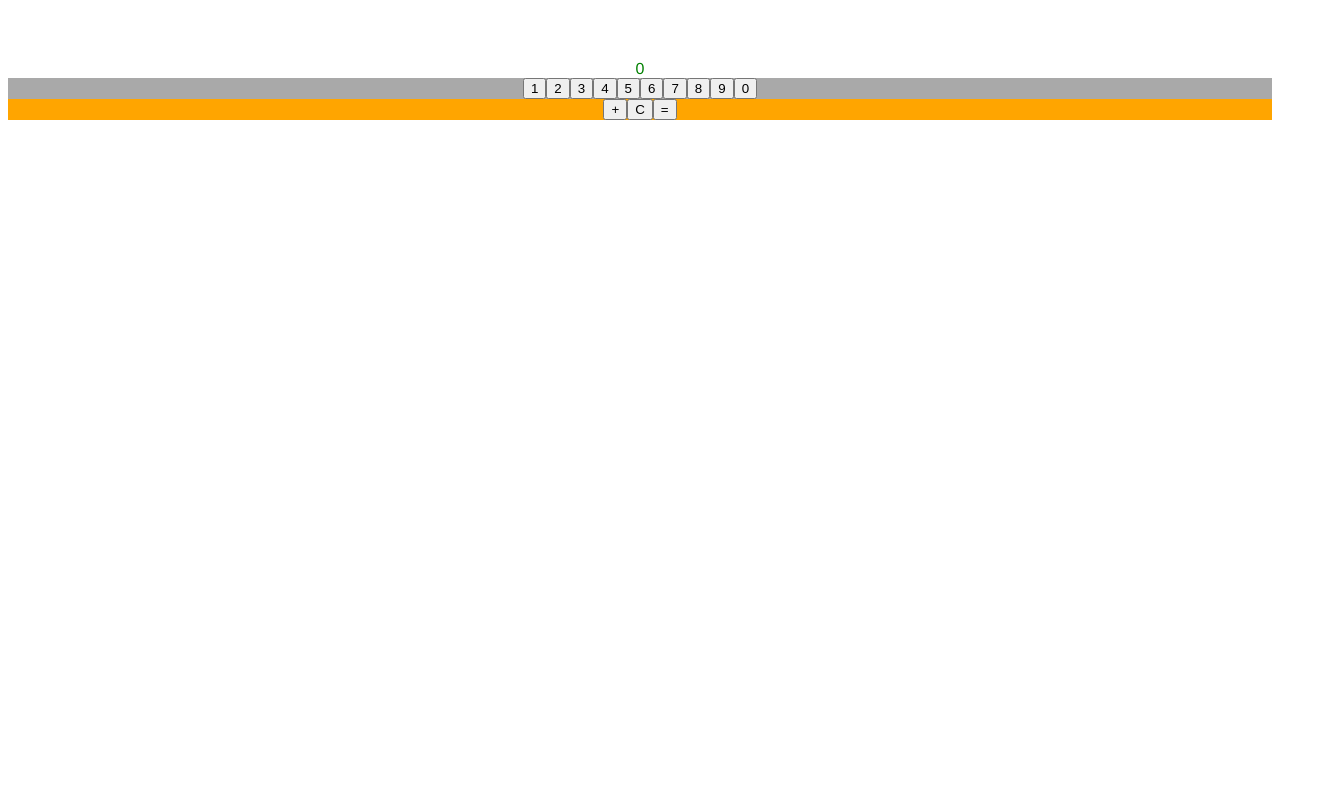
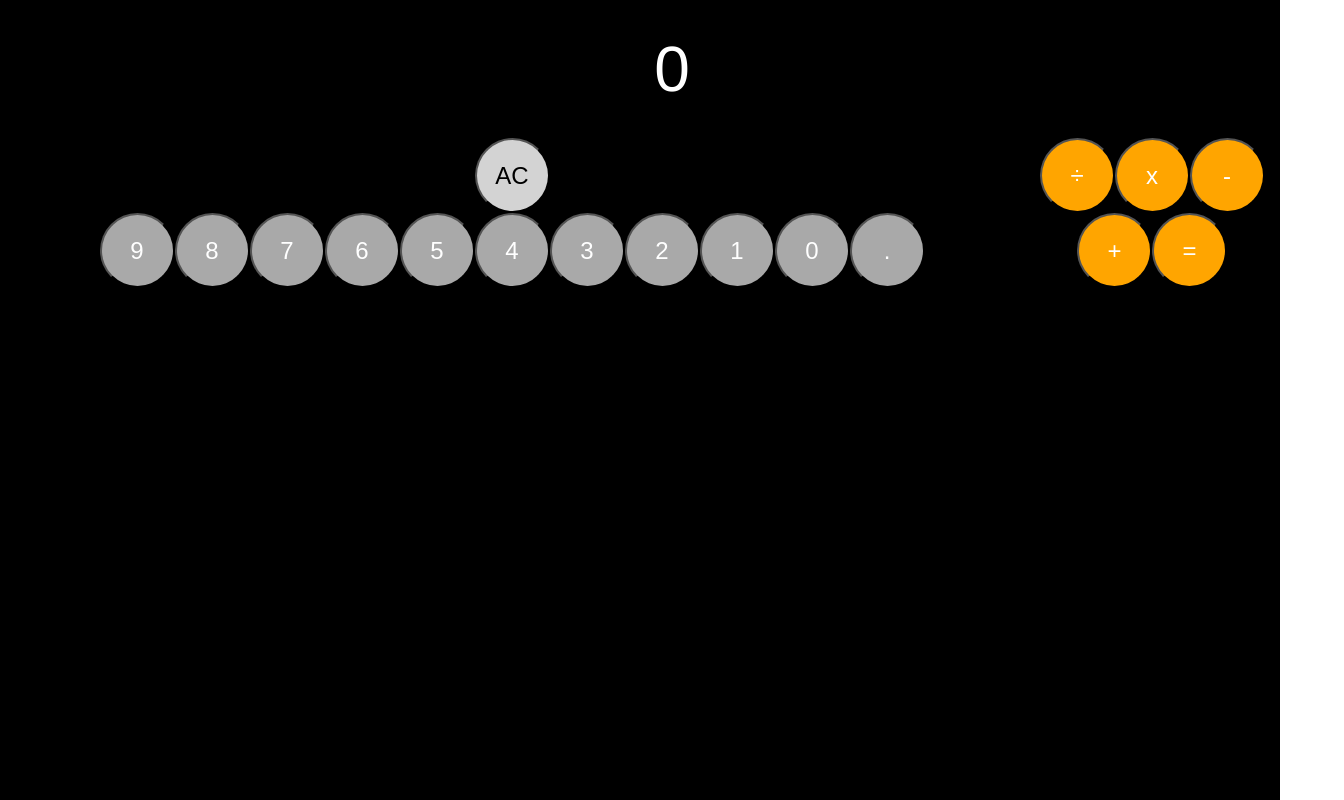
Before and after one commit to dan47bennett/vue-calculator, a Vue app in the folder calculator/: page / in a window 1280 px wide. Shown: the whole page, 1344 px wide, since content can reach past the window. Built offline with nearby package versions, Linux system fonts and the light colour scheme.

Commit message:
adjust visuals

```diff
--- a/calculator/src/App.vue
+++ b/calculator/src/App.vue
@@ -16,12 +16,15 @@ export default {
 </script>
 
 <style>
+body {
+  margin: 0;
+}
+
 #app {
   font-family: Avenir, Helvetica, Arial, sans-serif;
   -webkit-font-smoothing: antialiased;
   -moz-osx-font-smoothing: grayscale;
   text-align: center;
   color: #2c3e50;
-  margin-top: 60px;
 }
 </style>
--- a/calculator/src/components/Calculator.vue
+++ b/calculator/src/components/Calculator.vue
@@ -5,18 +5,35 @@
 
     <div class="Calculator__inputs">
 
-      <div class="Calculator__inputs--numbers">
-        <button
-          v-for="num in [1,2,3,4,5,6,7,8,9,0]"
-          :key="num"
-          @click="appendDigit(num)"
-          v-text="num"/>
+      <div class="Calculator__inputs__main">
+
+        <div class="Calculator__inputs__main__actions">
+          <button v-text="'AC'" @click="onClearClick"/>
+          <!-- Add the actions +/-, % here -->
         </div>
 
-      <div class="Calculator__inputs--operators">
-        <button @click="add">+</button>
-        <button @click="clear">C</button>
-        <button @click="equals">=</button>
+        <div class="Calculator__inputs__main__numbers">
+
+          <button
+            v-for="num in [9, 8, 7, 6, 5, 4, 3, 2, 1, 0]"
+            :key="num"
+            v-text="num"
+            @click="onNumberClick(num)"/>
+
+          <button v-text="'.'" @click="onDecimalClick"/>
+
+        </div>
+
+      </div>
+
+      <div class="Calculator__inputs__side">
+        <button
+          v-for="operator in ['÷', 'x', '-', '+']"
+          :key="operator"
+          v-text="operator"
+          @click="onOperatorClick(operator)"/>
+
+        <button v-text="'='" @click="onEqualsClick"/>
       </div>
 
     </div>
@@ -29,9 +46,14 @@ export default {
   data() {
     return {
       value: null,
-      previousValue: '',
-      operatorClicked: null,
-      operator: null
+      previousValue: null,
+      operator: null,
+      operators: {
+        '÷': (a, b) => a / b,
+        'x': (a, b) => a * b,
+        '-': (a, b) => a - b,
+        '+': (a, b) => a + b
+      }
     }
   },
   computed: {
@@ -41,29 +63,29 @@ export default {
     }
   },
   methods: {
-    appendDigit(number) {
+    onNumberClick(number) {
       if (!this.value) return this.value = number;
       let valueString = this.value.toString();
       valueString +=  number.toString();
       this.value = parseInt(valueString);
     },
-    clear() {
+    onDecimalClick() {
+      alert('not yet implemented init');
+    },
+    onOperatorClick(symbol) {
+      this.operator = symbol;
+      this.previousValue = this.value;
       this.value = null;
     },
-    operatorSwitch() {
-      this.previousValue = this.currentValue;
-      this.operatorClicked = true
-      this.currentValue = ''
+    onClearClick() {
+      this.value = null;
+      this.previousValue = null;
+      this.operator = null;
     },
-    add() {
-      this.operator = (a, b) => a + b;
-      this.operatorSwitch();
-    },
-    equals() {
-      this.currentValue = this.operator(
-        parseFloat(this.previousValue),
-        parseFloat(this.currentValue));
-      this.previousValue = ''
+    onEqualsClick() {
+      const operation = this.operators[this.operator];
+      this.value = operation(this.previousValue, this.value);
+      this.previousValue = null;
     }
   }
 }
@@ -73,22 +95,57 @@ export default {
 <style lang="scss">
 
 .Calculator {
+  background: black;
+  min-height: 100vh;
+  display: flex;
+  flex-direction: column;
+
+  button {
+    width: 75px;
+    height: 75px;
+    font-size: 24px;
+    border-radius: 100%;
+  }
 
   &__display {
-    color: green;
+    color: white;
+    font-size: 2rem;
+    padding: 2rem;
+    font-size: 64px;
+    width: 100%;
   }
 
   &__inputs {
+    width: 100%;
+    display: flex;
+    flex-direction: row;
 
-    &--numbers {
-      background-color:darkgrey;
-      color: white
+    &__main {
+      width: 80%;
+
+      &__actions {
+        button {
+          background-color:lightgrey;
+          color: black
+        }
+      }
+
+      &__numbers {
+        button {
+          background-color:darkgrey;
+          color: white
+        }
+      }
 
     }
 
-    &--operators {
-      background-color:orange;
-      color: white
+    &__side {
+      width: 20%;
+
+      button {
+        background-color:orange;
+        color: white;
+      }
     }
   }
 
```
